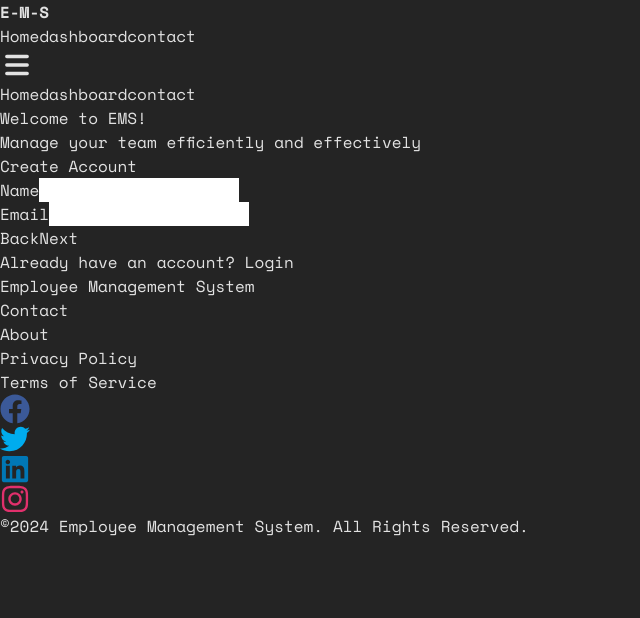
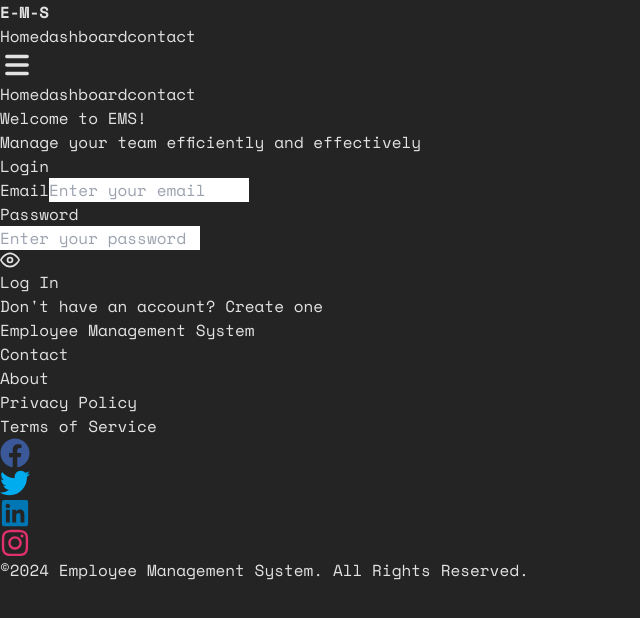
Before and after one commit to shantanu-p01/ems, a React (Vite) app in the folder frontend/: page / in a window 1280 px wide. Shown: the top 618 px of the page, without its empty margins (0-640 px from the left). Built offline with nearby package versions, Linux system fonts and the light colour scheme.

Commit message:
9. Updated HomePage and Auth     - organized the sequence of forms login will be first

```diff
--- a/frontend/src/components/Auth.jsx
+++ b/frontend/src/components/Auth.jsx
@@ -6,7 +6,7 @@ const Auth = ({
   name, setName, email, setEmail,
   password, setPassword, confirmPassword, setConfirmPassword,
   mongodbUrl, setMongodbUrl, passphrase, setPassphrase,
-  nextStep, prevStep, validateStep, handleCreateAccount
+  nextStep, prevStep, validateStep, handleCreateAccount, handleLogin
 }) => {
   const [showPassword, setShowPassword] = useState(false);
   const [showConfirmPassword, setShowConfirmPassword] = useState(false);
@@ -17,7 +17,10 @@ const Auth = ({
   const loginForm = (
     <>
       <h2 className="text-2xl font-semibold text-white mb-4 text-center">Login</h2>
-      <form>
+      <form onSubmit={(e) => {
+        e.preventDefault();
+        handleLogin();
+      }}>
         <div className="mb-4">
           <label htmlFor="email" className="block text-gray-300 mb-2">Email</label>
           <input
@@ -27,6 +30,7 @@ const Auth = ({
             onChange={(e) => setEmail(e.target.value)}
             className="w-full px-4 py-3 rounded bg-gray-600 text-white border border-gray-500"
             placeholder="Enter your email"
+            required
           />
         </div>
         <div className="mb-6">
@@ -39,14 +43,21 @@ const Auth = ({
               onChange={(e) => setPassword(e.target.value)}
               className="w-full px-4 py-3 rounded bg-gray-600 text-white border border-gray-500"
               placeholder="Enter your password"
+              required
             />
-            <span onClick={handleShowPassword} className="absolute right-3 top-1/2 transform -translate-y-1/2 cursor-pointer">
+            <span onClick={handleShowPassword} className="absolute right-3 top-1/2 transform -translate-y-1/2 cursor-pointer text-gray-300">
               {showPassword ? <FiEyeOff size={20} /> : <FiEye size={20} />}
             </span>
           </div>
         </div>
-        <div className='w-full px-2'>
-            <button className="w-full bg-blue-600 text-white py-2 px-4 rounded hover:bg-blue-500">Log In</button>
+        <div className="w-full px-2">
+          <button
+            type="submit"
+            className="w-full bg-blue-600 text-white py-2 px-4 rounded hover:bg-blue-500 disabled:bg-blue-400"
+            disabled={!email || !password}
+          >
+            Log In
+          </button>
         </div>
       </form>
     </>
@@ -54,7 +65,7 @@ const Auth = ({
 
   const createAccountForm = (
     <>
-      {formStep === 1 && (
+      {formStep === 2 && (
         <>
           <h2 className="text-2xl font-semibold text-white mb-4 text-center">Create Account</h2>
           <form>
@@ -66,6 +77,7 @@ const Auth = ({
                 value={name}
                 onChange={(e) => setName(e.target.value)}
                 className="w-full px-4 py-3 rounded bg-gray-600 text-white border border-gray-500"
+                required
               />
             </div>
             <div className="mb-6">
@@ -76,13 +88,13 @@ const Auth = ({
                 value={email}
                 onChange={(e) => setEmail(e.target.value)}
                 className="w-full px-4 py-3 rounded bg-gray-600 text-white border border-gray-500"
+                required
               />
             </div>
             <div className="flex gap-2 w-full px-2">
               <button
                 type="button"
-                onClick={prevStep}
-                disabled={formStep === 1}
+                onClick={() => setFormStep(1)}
                 className="bg-gray-600 text-white py-2 px-4 rounded w-1/2 hover:bg-gray-500"
               >
                 Back
@@ -90,8 +102,8 @@ const Auth = ({
               <button
                 type="button"
                 onClick={nextStep}
-                disabled={!validateStep(1)}
-                className="bg-blue-600 text-white py-2 px-4 rounded w-1/2 hover:bg-blue-500"
+                disabled={!validateStep(2)}
+                className="bg-blue-600 text-white py-2 px-4 rounded w-1/2 hover:bg-blue-500 disabled:bg-blue-400"
               >
                 Next
               </button>
@@ -100,7 +112,7 @@ const Auth = ({
         </>
       )}
 
-      {formStep === 2 && (
+      {formStep === 3 && (
         <>
           <h2 className="text-2xl font-semibold text-white mb-4 text-center">Set Password</h2>
           <form>
@@ -113,8 +125,9 @@ const Auth = ({
                   value={password}
                   onChange={(e) => setPassword(e.target.value)}
                   className="w-full px-4 py-3 rounded bg-gray-600 text-white border border-gray-500"
+                  required
                 />
-                <span onClick={handleShowPassword} className="absolute right-3 top-1/2 transform -translate-y-1/2 cursor-pointer">
+                <span onClick={handleShowPassword} className="absolute right-3 top-1/2 transform -translate-y-1/2 cursor-pointer text-gray-300">
                   {showPassword ? <FiEyeOff size={20} /> : <FiEye size={20} />}
                 </span>
               </div>
@@ -128,8 +141,9 @@ const Auth = ({
                   value={confirmPassword}
                   onChange={(e) => setConfirmPassword(e.target.value)}
                   className="w-full px-4 py-3 rounded bg-gray-600 text-white border border-gray-500"
+                  required
                 />
-                <span onClick={handleShowConfirmPassword} className="absolute right-3 top-1/2 transform -translate-y-1/2 cursor-pointer">
+                <span onClick={handleShowConfirmPassword} className="absolute right-3 top-1/2 transform -translate-y-1/2 cursor-pointer text-gray-300">
                   {showConfirmPassword ? <FiEyeOff size={20} /> : <FiEye size={20} />}
                 </span>
               </div>
@@ -145,8 +159,8 @@ const Auth = ({
               <button
                 type="button"
                 onClick={nextStep}
-                disabled={!validateStep(2)}
-                className="bg-blue-600 text-white py-2 px-4 rounded w-1/2 hover:bg-blue-500"
+                disabled={!validateStep(3)}
+                className="bg-blue-600 text-white py-2 px-4 rounded w-1/2 hover:bg-blue-500 disabled:bg-blue-400"
               >
                 Next
               </button>
@@ -155,7 +169,7 @@ const Auth = ({
         </>
       )}
 
-      {formStep === 3 && (
+      {formStep === 4 && (
         <>
           <h2 className="text-2xl font-semibold text-white mb-4 text-center">MongoDB URL</h2>
           <form>
@@ -167,6 +181,7 @@ const Auth = ({
                 value={mongodbUrl}
                 onChange={(e) => setMongodbUrl(e.target.value)}
                 className="w-full px-4 py-3 rounded bg-gray-600 text-white border border-gray-500"
+                required
               />
             </div>
             <div className="mb-6">
@@ -177,6 +192,7 @@ const Auth = ({
                 value={passphrase}
                 onChange={(e) => setPassphrase(e.target.value)}
                 className="w-full px-4 py-3 rounded bg-gray-600 text-white border border-gray-500"
+                required
               />
             </div>
             <div className="flex gap-2 w-full px-2">
@@ -190,8 +206,8 @@ const Auth = ({
               <button
                 type="button"
                 onClick={handleCreateAccount}
-                disabled={!validateStep(3)}
-                className="bg-blue-600 text-white py-2 px-4 rounded w-1/2 hover:bg-blue-500"
+                disabled={!validateStep(4)}
+                className="bg-blue-600 text-white py-2 px-4 rounded w-1/2 hover:bg-blue-500 disabled:bg-blue-400"
               >
                 Create Account
               </button>
@@ -204,22 +220,25 @@ const Auth = ({
 
   return (
     <div className="bg-gray-800 p-8 rounded-lg shadow-lg">
-      {formStep <= 3 ? createAccountForm : loginForm}
+      {formStep === 1 ? loginForm : createAccountForm}
 
-      {/* Always show login/create link */}
       <div className="mt-6 flex justify-center">
         <p className="text-gray-400 text-center">
-          {formStep === 1 || formStep === 2 || formStep === 3 ? (
+          {formStep === 1 ? (
+            <>
+              Don't have an account?{" "}
+              <span onClick={() => setFormStep(2)} className="text-blue-500 cursor-pointer hover:underline ml-2">
+                Create one
+              </span>
+            </>
+          ) : (
             <>
               Already have an account?{" "}
-              <span onClick={() => setFormStep(4)} className="text-blue-500 cursor-pointer hover:underline ml-2">Login</span>
+              <span onClick={() => setFormStep(1)} className="text-blue-500 cursor-pointer hover:underline ml-2">
+                Login
+              </span>
             </>
-          ) : formStep === 4 ? (
-            <>
-              Don't have an account?{" "}
-              <span onClick={() => setFormStep(1)} className="text-blue-500 cursor-pointer hover:underline ml-2">Create one</span>
-            </>
-          ) : null}
+          )}
         </p>
       </div>
     </div>
--- a/frontend/src/pages/HomePage.jsx
+++ b/frontend/src/pages/HomePage.jsx
@@ -5,29 +5,39 @@ import Auth from '../components/Auth.jsx';
 import axios from 'axios';
 
 const HomePage = () => {
+  // Start with form step 1 (login) instead of registration
   const [formStep, setFormStep] = useState(1);
   const [name, setName] = useState(Cookies.get('name') || '');
   const [email, setEmail] = useState(Cookies.get('email') || '');
-  const [password, setPassword] = useState(Cookies.get('password') || '');
+  const [password, setPassword] = useState('');
   const [confirmPassword, setConfirmPassword] = useState('');
   const [mongodbUrl, setMongodbUrl] = useState(Cookies.get('mongodbUrl') || '');
   const [passphrase, setPassphrase] = useState('');
 
   const SERVER_ADDRESS = "https://ems-backendservice.onrender.com";
+  // const SERVER_ADDRESS = "http://localhost:5174";
 
   useEffect(() => {
     document.title = "Employee Management System";
   }, []);
 
   const encryptMongodbUrl = (url, passphrase) => CryptoJS.AES.encrypt(url, passphrase).toString();
-  const decryptMongodbUrl = (encryptedUrl, passphrase) => CryptoJS.AES.decrypt(encryptedUrl, passphrase).toString(CryptoJS.enc.Utf8);
+  const decryptMongodbUrl = (encryptedUrl, passphrase) => {
+    try {
+      return CryptoJS.AES.decrypt(encryptedUrl, passphrase).toString(CryptoJS.enc.Utf8);
+    } catch (error) {
+      console.error('Error decrypting MongoDB URL:', error);
+      return '';
+    }
+  };
 
   const nextStep = () => {
-    if (formStep === 1) {
+    if (formStep === 2) {
       Cookies.set('name', name);
       Cookies.set('email', email);
-    } else if (formStep === 3) {
-      Cookies.set('mongodbUrl', encryptMongodbUrl(mongodbUrl, passphrase));
+    } else if (formStep === 4) {
+      const encryptedUrl = encryptMongodbUrl(mongodbUrl, passphrase);
+      Cookies.set('mongodbUrl', encryptedUrl);
       Cookies.set('passphrase', passphrase);
     }
     setFormStep(prev => prev + 1);
@@ -36,9 +46,10 @@ const HomePage = () => {
   const prevStep = () => setFormStep(prev => prev - 1);
 
   const validateStep = (step) => {
-    if (step === 1) return name.trim() && email.trim();
-    if (step === 2) return password === confirmPassword && password.trim();
-    if (step === 3) return mongodbUrl.trim() && passphrase.trim();
+    if (step === 2) return name.trim() && email.trim();
+    if (step === 3) return password === confirmPassword && password.trim();
+    if (step === 4) return mongodbUrl.trim() && passphrase.trim();
+    return false;
   };
 
   const handleCreateAccount = async () => {
@@ -46,45 +57,63 @@ const HomePage = () => {
       const encryptedUrl = encryptMongodbUrl(mongodbUrl, passphrase);
       const userData = { name, email, password, mongodbUrl: encryptedUrl };
 
-      // Log the data being sent to the server
-      console.log('Sending user data:', userData);
+      const response = await axios.post(`${SERVER_ADDRESS}/api/register`, userData);
 
-      // Correct API URL with the right backend address
-      const response = await axios.post(`${SERVER_ADDRESS}/api/register`, userData);
-      console.log(response.data);
       if (response.data.success) {
         alert('Account created successfully!');
+        // Reset form and go back to login
         setFormStep(1);
+        setPassword('');
+        setConfirmPassword('');
+        setMongodbUrl('');
+        setPassphrase('');
       }
     } catch (error) {
       console.error('Error during account creation:', error);
-      alert('An error occurred while creating the account');
+      alert(error.response?.data?.message || 'An error occurred while creating the account');
     }
   };
 
-  useEffect(() => {
-    if (formStep === 4) {
-      const decryptedUrl = decryptMongodbUrl(Cookies.get('mongodbUrl'), Cookies.get('passphrase'));
-      console.log('Decrypted MongoDB URL:', decryptedUrl);
+  const handleLogin = async () => {
+    try {
+      const response = await axios.post(`${SERVER_ADDRESS}/api/login`, {
+        email,
+        password
+      });
+
+      if (response.data.success) {
+        // Handle successful login (e.g., store token, redirect)
+        Cookies.set('token', response.data.token);
+        alert('Login successful!');
+        // Add your redirect logic here
+      }
+    } catch (error) {
+      console.error('Error during login:', error);
+      alert(error.response?.data?.message || 'Invalid email or password');
     }
-  }, [formStep]);
+  };
 
   return (
     <main className="min-h-screen min-w-full flex flex-col items-center pt-20 pb-10 bg-gray-900 text-gray-200">
       <section className="w-11/12 sm:w-4/5 bg-gray-800 rounded-lg p-4 sm:p-6 flex flex-col sm:flex-row items-center justify-between mb-12 shadow-lg">
         <div className="sm:w-1/2 text-center sm:text-left mb-6 sm:mb-0">
-          <h1 className="text-4xl font-bold text-white">Welcome to <span className='text-red-600'>E</span>MS!</h1>
+          <h1 className="text-4xl font-bold text-white">Welcome to <span className="text-red-600">E</span>MS!</h1>
           <p className="text-lg text-gray-400 mt-2">Manage your team efficiently and effectively</p>
         </div>
-        <div className="w-full sm:w-1/2 bg-gray-700 rounded-lg  shadow-md">
+        <div className="w-full sm:w-1/2 bg-gray-700 rounded-lg shadow-md">
           <Auth
             formStep={formStep}
             setFormStep={setFormStep}
-            name={name} setName={setName}
-            email={email} setEmail={setEmail}
-            password={password} setPassword={setPassword}
-            confirmPassword={confirmPassword} setConfirmPassword={setConfirmPassword}
-            mongodbUrl={mongodbUrl} setMongodbUrl={setMongodbUrl}
+            name={name}
+            setName={setName}
+            email={email}
+            setEmail={setEmail}
+            password={password}
+            setPassword={setPassword}
+            confirmPassword={confirmPassword}
+            setConfirmPassword={setConfirmPassword}
+            mongodbUrl={mongodbUrl}
+            setMongodbUrl={setMongodbUrl}
             passphrase={passphrase} setPassphrase={setPassphrase}
             nextStep={nextStep} prevStep={prevStep}
             validateStep={validateStep}
```
